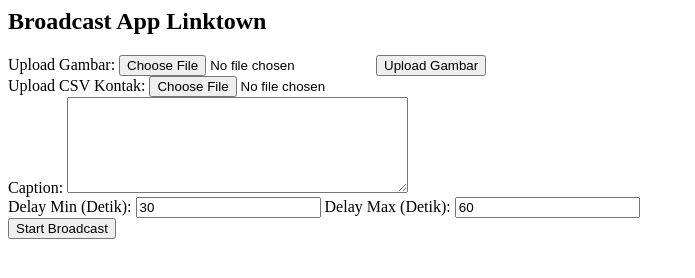
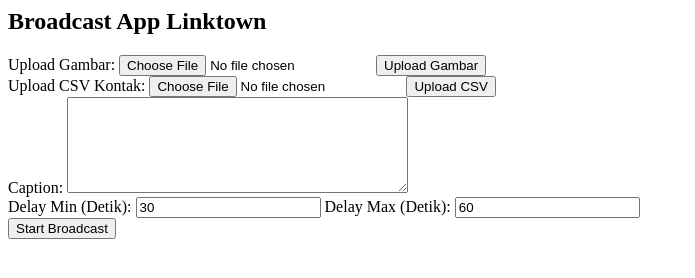
Before and after one commit to isthisilham/wa-broadcast-bot, a plain HTML site: page web/index.html in a window 1280 px wide. Shown: the whole page, without its empty margins (0-695 px from the left). Drawn offline with Linux system fonts and the light colour scheme.

Commit message:
BTN UPLD CSV

```diff
--- a/web/index.html
+++ b/web/index.html
@@ -43,7 +43,33 @@
         <div>
             <label>Upload CSV Kontak:</label>
             <input type="file" id="csv">
+            <button onclick="uploadCSV()">Upload CSV</button>
         </div>
+
+        <script>
+            async function uploadCSV() {
+                const fileInput = document.getElementById("csv");
+                const file = fileInput.files[0];
+
+                if (!file) {
+                    alert("Upload CSV dulu ya...")
+                    return;
+                }
+
+                let formData = new FormData();
+                formData.append("csv", file);
+
+                const response = await fetch("http://localhost:3000/upload-csv", {
+                    method: "POST",
+                    body: formData
+                });
+
+                const data = await response.json();
+                console.log("hasil upload csv:", data);
+
+                alert("CSV berhasil diupload!");
+            }
+        </script>
 
         <!--Caption-->
         <div>
```
